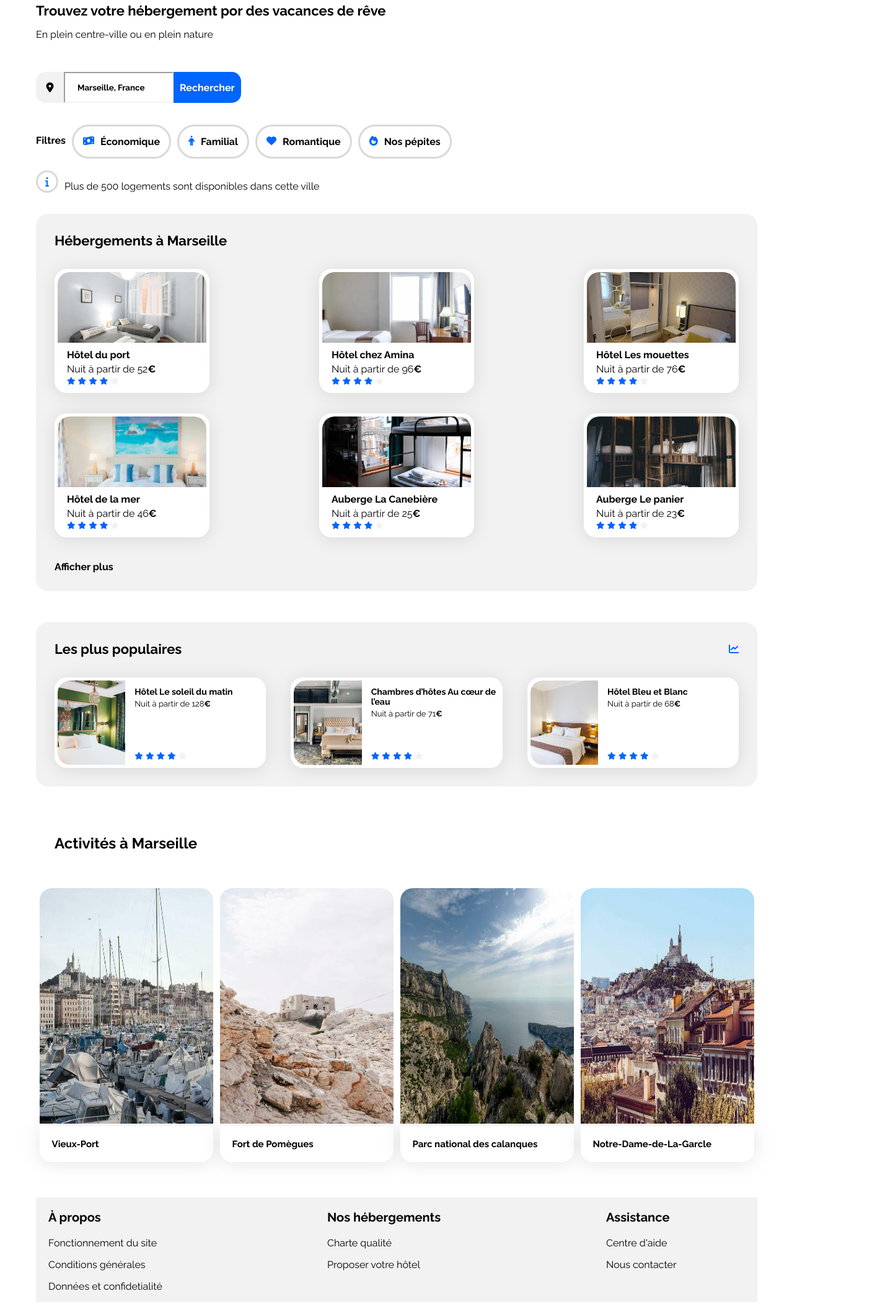
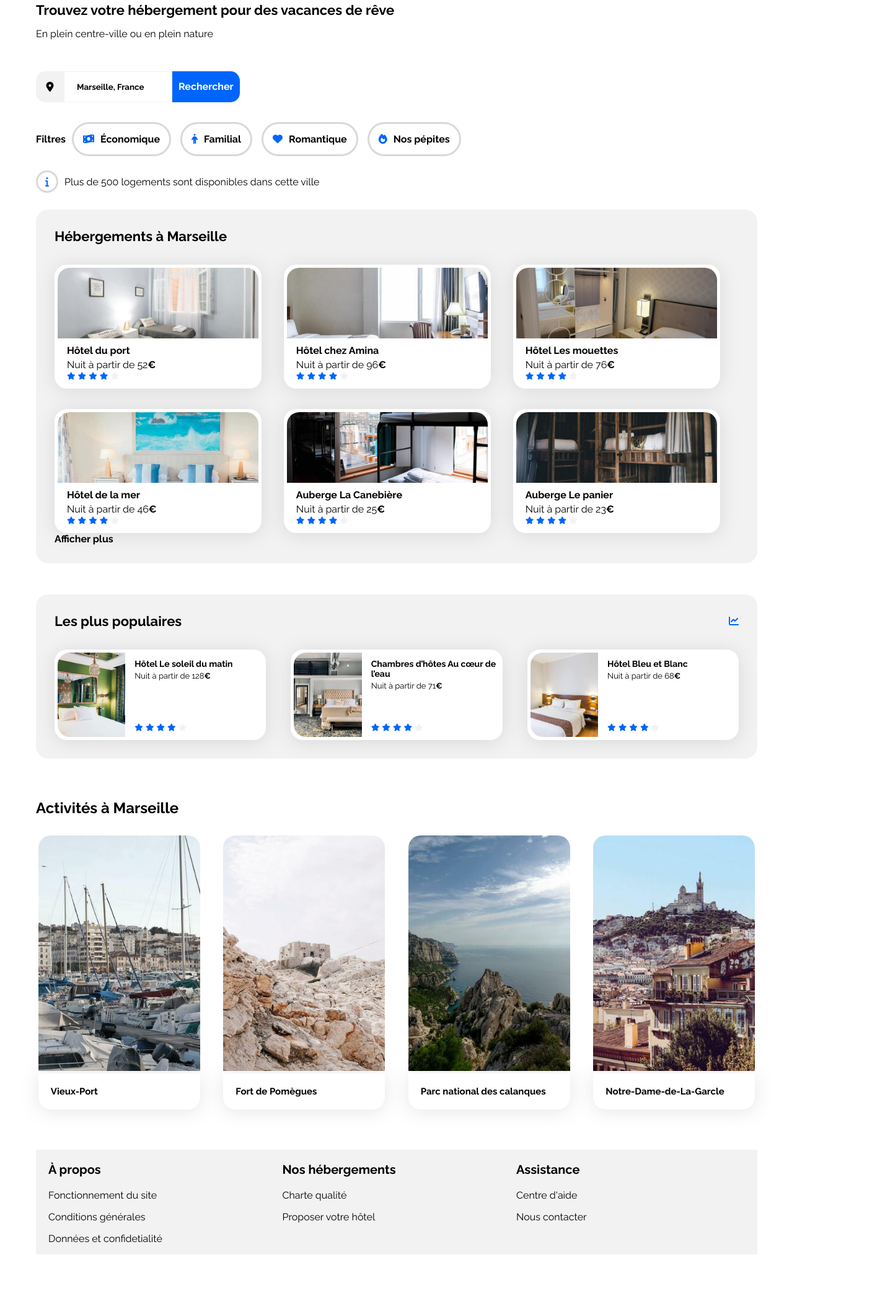
Before and after one commit to michelre/Projet-3, a plain HTML site: page index.html in a window 1280 px wide. Shown: the part 128-2232 px from the top of the page at 62% size, 1428 px wide, since content can reach past the window. After the commit the page ends 2160 px from the top, so only its background shows below. Drawn offline with Linux system fonts and the light colour scheme.

Commit message:
feat(): session du 01/05

```diff
--- a/css/style.css
+++ b/css/style.css
@@ -1,6 +1,7 @@
 /****** General ***********/
 * {
     font-family: 'Raleway', sans-serif;
+    scroll-behavior: smooth;
 }
 
 :root {
@@ -54,17 +55,17 @@ body {
     color: #F2F2F2;
 }
 
-#logo{
-    width:60px ;
-    height: 20px;
+#logo {
+    width: 60px;
 }
 
 /* liens-en-tête */
-nav{
+nav {
     display: flex;
     justify-content: flex-end;
 }
-nav a{
+
+nav a {
     display: flex;
     margin-right: 30px;
     padding: 12px;
@@ -72,7 +73,7 @@ nav a{
     text-decoration: none;
 }
 
-nav a:active{
+nav a:active {
     display: flex;
     padding: 10px;
     text-decoration: none;
@@ -84,66 +85,76 @@ nav a:active{
 
 
 /* Recherche */
-.recherche{
+.recherche {
     display: flex;
 }
 
-.rech-icon{
+.rech-icon {
     display: flex;
-    color:black;
+    color: black;
     background-color: #F2F2F2;
     height: 50px;
     width: 45px;
     border-radius: 15px 0 0 15px;
-    border-color: #F2F2F2 ;
+    border-color: #F2F2F2;
     justify-content: center;
     align-items: center;
 
 }
 
-.rech-form{
-    color:black;
-    font-weight:700;
-    border-color: #F2F2F2 ;
+.rech-form {
+    color: black;
+    font-weight: 700;
+    border: 1px solid #F2F2F2;
     height: 50px;
     padding: 20px;
 }
 
-.rech-button{
+.rech-button {
     display: flex;
     justify-content: center;
     align-items: center;
-    color:white;
-    font-weight:700;
+    color: white;
+    font-weight: 700;
     background-color: #0065FC;
     border-radius: 0 15px 15px 0;
-    border-color: #F2F2F2 ;
+    border-color: #F2F2F2;
     padding: 10px;
 }
 
 /* Filtres */
-.police{
-    color:black;
+.police {
+    color: black;
     text-decoration: none;
 }
 
-.filtres{
-    display:flex ;
-    flex-direction:row;
+.filtres {
+    display: flex;
+    flex-direction: row;
     font-family: 'Raleway', sans-serif;
-    font-weight:700;
+    font-weight: 700;
     gap: 10px;
-
+    align-items: center;
 }
 
-.button{
+.filtres-buttons {
+    list-style: none;
+    padding: 0;
     display: flex;
-    border:solid;
+    flex-wrap: wrap;
+}
+
+.button {
+    display: flex;
+    border: solid;
     border-radius: 30px;
-    border-color: #D9D9D9 ;
+    border-color: #D9D9D9;
     padding: 15px;
     gap: 10px;
     text-decoration: none;
+    margin-right: 15px;
+    align-items: center;
+    box-sizing: border-box;
 }
 
 .button:hover {
@@ -151,16 +162,17 @@ nav a:active{
 
 }
 
-.info{
+.info {
     display: flex;
-    flex-direction:row;
+    flex-direction: row;
+    align-items: center;
     gap: 10px;
 }
 
-.iborder{
+.iborder {
     display: flex;
-    border:solid;
-    border-color: #D9D9D9 ;
+    border: solid;
+    border-color: #D9D9D9;
     border-radius: 20px;
     padding: 10px;
     height: 10px;
@@ -170,48 +182,62 @@ nav a:active{
 }
 
 /* Activités */
-.activités{
+.activites {
     display: flex;
+    flex-wrap: wrap;
     flex-direction: row;
     justify-content: space-around;
 }
 
-.activités img {
-    width: 280px;
+.activites article {
+    width: calc(25% - 30px);
+    margin-right: 30px;
+}
+
+.activites article:last-child {
+    margin-right: 0;
+}
+
+.activites img {
+    width: 100%;
     height: 380px;
+    object-fit: cover;
     border-radius: 20px 20px 0 0;
 }
 
-.activités .card {
+.activites .card {
     border-radius: 0 0 20px 20px;
-    width: 240px;
     margin: 0;
     padding: 20px;
     font-weight: 700;
     font-size: 15px;
 }
 
-.activités-title{
-    margin-left: 30px;
+.activités-title {
+    margin: 0 0 30px 0;
 }
 
 .afficherplus {
     font-family: 'Raleway', sans-serif;
-    font-weight:700;
+    font-weight: 700;
 }
 
-footer{
+footer {
     background-color: #F2F2F2;
-    display: grid;
-    grid-template-columns: 450px 450px 450px;
+    display: flex;
     padding-left: 20px;
+    flex-wrap: wrap;
+}
 
+footer > div {
+    width: 33%;
 }
-footer h3{
+
+footer h3 {
     font-size: 20px;
 }
 
-footer p{
+footer p {
     display: flex;
     flex-direction: column;
 }
@@ -234,6 +260,7 @@ footer p{
     width: 65%;
 
 }
+
 .hebergements-title {
     display: flex;
     justify-content: space-between;
@@ -241,17 +268,20 @@ footer p{
 
 .hebergements-cards {
     display: flex;
-    display: grid;
+    flex-wrap: wrap;
     justify-content: space-between;
-    grid-template-columns: 250px 250px 250px ;
+    /*grid-template-columns: 250px 250px 250px;*/
 
 }
 
 .hebergements-cards .card {
     display: flex;
+    width: calc(33% - 30px);
+    margin-right: 30px;
     margin-top: 33px;
     flex-direction: column;
     align-content: center;
+    box-sizing: border-box;
 }
 
 .hebergements-cards img {
@@ -280,6 +310,11 @@ footer p{
 .hebergements-cards .card-rating {
     margin-bottom: 5px;
 }
+
+.section-hebergements {
+    margin: 65px 0;
+}
+
 /****** Populaires ***********/
 .populaires {
     width: 32%;
@@ -329,8 +364,7 @@ footer p{
 
 /****** Media queries ***********/
 /* Medium devices (tablets, less/equal than 1024px) */
-@media (max-width: 1024px)
-{
+@media (max-width: 1024px) {
     .hebergements-and-populaires {
         flex-direction: column;
     }
@@ -361,11 +395,24 @@ footer p{
     .populaires-cards .card-subtitle {
         font-size: 13px;
     }
+
+    .button {
+        width: calc(50% - 15px);
+        margin-bottom: 15px;
+    }
+
+    .activites article {
+        width: calc(50% - 30px);
+        margin-bottom: 30px;
+    }
+
+    .activites article:nth-child(2) {
+        margin-right: 0;
+    }
 }
 
 /* Large devices (Large desktops) */
-@media (max-width: 1440px)
-{
+@media (max-width: 1440px) {
     .hebergements-and-populaires {
         flex-direction: column;
     }
@@ -401,4 +448,11 @@ footer p{
 /* Small devices (phones, less than 768px) */
 @media (max-width: 767.98px) {
     /* ... */
+    .hebergements-cards .card {
+        width: calc(50% - 30px);
+    }
+
+    footer > div {
+        width: 100%;
+    }
 }
--- a/index.html
+++ b/index.html
@@ -10,7 +10,7 @@
     <link href="https://fonts.googleapis.com/css2?family=Raleway:wght@400;500;700&display=swap" rel="stylesheet">
     <link rel="stylesheet" href="https://cdnjs.cloudflare.com/ajax/libs/font-awesome/6.2.1/css/all.min.css"
           integrity="sha512-MV7K8+y+gLIBoVD59lQIYicR65iaqukzvf/nwasF0nqhPay5w/9lJmVM2hMDcnK1OnMGCdVK+iQrJ7lzPJQd1w=="
-        crossorigin="anonymous" referrerpolicy="no-referrer" />
+          crossorigin="anonymous" referrerpolicy="no-referrer"/>
     <link rel="stylesheet" href="./css/style.css">
     <link rel="preconnect" href="https://fonts.googleapis.com">
     <link rel="preconnect" href="https://fonts.gstatic.com" crossorigin>
@@ -30,7 +30,7 @@
         <br>
         <br>
         <br>
-            <h2 class="section-title">Trouvez votre hébergement por des vacances de rêve</h2>
+        <h2 class="section-title">Trouvez votre hébergement pour des vacances de rêve</h2>
         <p> En plein centre-ville ou en plein nature </p>
         <br>
     </header>
@@ -43,32 +43,35 @@
             <form method="get" action="">
                 <p>
                     <label for="recherche"></label>
-                        <input class="rech-form"  type="search" name="recherche" id="recherche" size="17" value="Marseille, France">
+                    <input class="rech-form" type="search" name="recherche" id="recherche" size="17"
+                           value="Marseille, France">
                 </p>
             </form>
             <p class="rech-button">Rechercher</p>
         </div>
-            <br>
+
         <div class="filtres">
             <p> Filtres </p>
-                <div class="button">
+            <ul class="filtres-buttons">
+                <li class="button">
                     <i class="fa-solid fa-money-bill-wave"></i>
                     <a class="police" href="#">Économique</a>
-                </div>
-                <div class="button">
+                </li>
+                <li class="button">
                     <i class="fa-solid fa-person"></i>
                     <a class="police" href="#">Familial</a>
-                </div>
-                <div class="button">
+                </li>
+                <li class="button">
                     <i class="fa-solid fa-heart"></i>
                     <a class="police" href="#">Romantique</a>
-                </div>
-                <div class="button">
+                </li>
+                <li class="button">
                     <i class="fa-solid fa-fire"></i>
                     <a class="police" href="#">Nos pépites</a>
+                </li>
+            </ul>
         </div>
-            </div>
-            <br>
+
         <div class="info">
             <i class="fa-solid fa-info iborder"></i>
             <p> Plus de 500 logements sont disponibles dans cette ville</p>
@@ -81,7 +84,8 @@
                 </div>
                 <div class="hebergements-cards">
                     <article class="card">
-                            <img src="./images/hebergements/fred-kleber.jpg" alt="Image de la chambre d'hôtel montrant un lit">
+                        <img src="./images/hebergements/fred-kleber.jpg"
+                             alt="Image de la chambre d'hôtel montrant un lit">
                         <div class="card-content">
                             <div class="card-txt">
                                 <h3 class="card-title">Hôtel du port</h3>
@@ -98,7 +102,8 @@
                         </div>
                     </article>
                     <article class="card">
-                            <img src="./images/hebergements/febrian-zakaria.jpg" alt="Image de la chambre d'hôtel montrant un lit">
+                        <img src="./images/hebergements/febrian-zakaria.jpg"
+                             alt="Image de la chambre d'hôtel montrant un lit">
                         <div class="card-content">
                             <div class="card-txt">
                                 <h3 class="card-title">Hôtel chez Amina</h3>
@@ -115,7 +120,8 @@
                         </div>
                     </article>
                     <article class="card">
-                            <img src="./images/hebergements/reisetopia.jpg" alt="Image de la chambre d'hôtel montrant un lit">
+                        <img src="./images/hebergements/reisetopia.jpg"
+                             alt="Image de la chambre d'hôtel montrant un lit">
                         <div class="card-content">
                             <div class="card-txt">
                                 <h3 class="card-title">Hôtel Les mouettes</h3>
@@ -132,7 +138,8 @@
                         </div>
                     </article>
                     <article class="card">
-                            <img src="./images/hebergements/annie-spratt.jpg" alt="Image de la chambre d'hôtel montrant un lit">
+                        <img src="./images/hebergements/annie-spratt.jpg"
+                             alt="Image de la chambre d'hôtel montrant un lit">
                         <div class="card-content">
                             <div class="card-txt">
                                 <h3 class="card-title">Hôtel de la mer</h3>
@@ -149,7 +156,8 @@
                         </div>
                     </article>
                     <article class="card">
-                            <img src="./images/hebergements/marcus-loke.jpg" alt="Image de la chambre d'hôtel montrant un lit">
+                        <img src="./images/hebergements/marcus-loke.jpg"
+                             alt="Image de la chambre d'hôtel montrant un lit">
                         <div class="card-content">
                             <div class="card-txt">
                                 <h3 class="card-title">Auberge La Canebière</h3>
@@ -166,7 +174,8 @@
                         </div>
                     </article>
                     <article class="card">
-                            <img src="./images/hebergements/nicate-lee.jpg" alt="Image de la chambre d'hôtel montrant un lit">
+                        <img src="./images/hebergements/nicate-lee.jpg"
+                             alt="Image de la chambre d'hôtel montrant un lit">
                         <div class="card-content">
                             <div class="card-txt">
                                 <h3 class="card-title">Auberge Le panier</h3>
@@ -183,10 +192,8 @@
                         </div>
                     </article>
                 </div>
-                    <br>
-                    <br>
                 <div class="afficherplus">
-                        <a>  Afficher plus </a>
+                    <a> Afficher plus </a>
                 </div>
             </section>
             <section class="populaires">
@@ -196,7 +203,8 @@
                 </div>
                 <div class="populaires-cards">
                     <article class="card">
-                            <img src="./images/hebergements/emile-guillemot.jpg" alt="Image de la chambre d'hôtel montrant un lit">
+                        <img src="./images/hebergements/emile-guillemot.jpg"
+                             alt="Image de la chambre d'hôtel montrant un lit">
                         <div class="card-content">
                             <div class="card-txt">
                                 <h3 class="card-title">Hôtel Le soleil du matin</h3>
@@ -213,7 +221,8 @@
                         </div>
                     </article>
                     <article class="card">
-                            <img src="./images/hebergements/aw-creative.jpg" alt="Image de la chambre d'hôtel montrant un lit">
+                        <img src="./images/hebergements/aw-creative.jpg"
+                             alt="Image de la chambre d'hôtel montrant un lit">
                         <div class="card-content">
                             <div class="card-txt">
                                 <h3 class="card-title">Chambres d’hôtes Au cœur de l’eau</h3>
@@ -230,7 +239,8 @@
                         </div>
                     </article>
                     <article class="card">
-                            <img src="./images/hebergements/febrian-zakaria2.jpg" alt="Image de la chambre d'hôtel montrant un lit">
+                        <img src="./images/hebergements/febrian-zakaria2.jpg"
+                             alt="Image de la chambre d'hôtel montrant un lit">
                         <div class="card-content">
                             <div class="card-txt">
                                 <h3 class="card-title">Hôtel Bleu et Blanc</h3>
@@ -249,14 +259,10 @@
                 </div>
             </section>
         </div>
-            <div>
-            <br>
-            <br>
-            <br>
-            <section>
+
+        <section class="section-hebergements">
             <h2 id="lien-activités" class="activités-title">Activités à Marseille</h2>
-                <br> <br>
-                <div class="activités">
+            <div class="activites">
                 <article>
                     <img src="./images/activites/reno-laithienne.jpg" alt="Image du vieux-port">
                     <h3 class="card">Vieux-Port</h3>
@@ -275,9 +281,8 @@
                 </article>
             </div>
         </section>
-            </div>
+
     </main>
-        <br><br><br>
     <footer>
         <div>
             <h3> À propos </h3>
```
Lines whose indentation alone changed are shown as unchanged.
